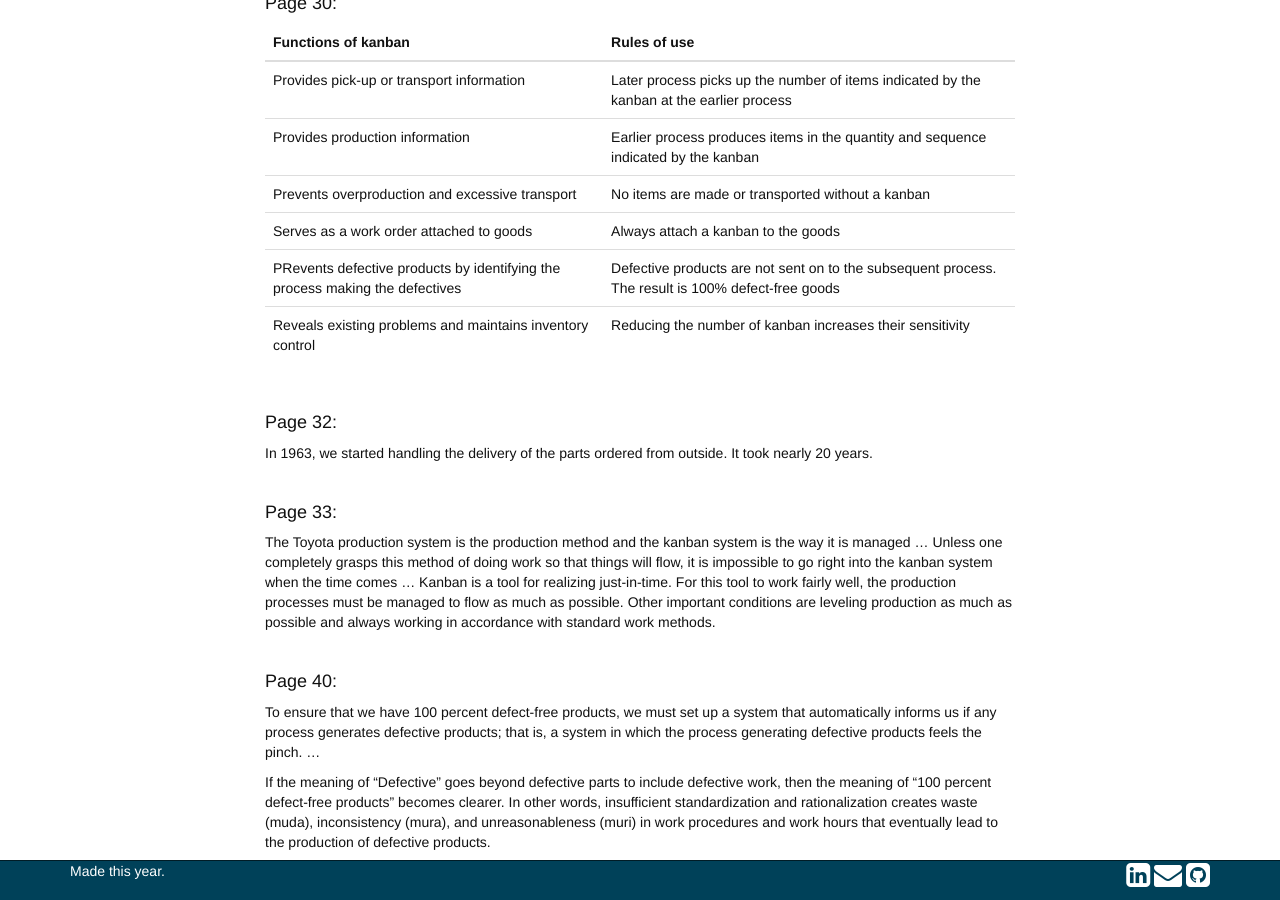
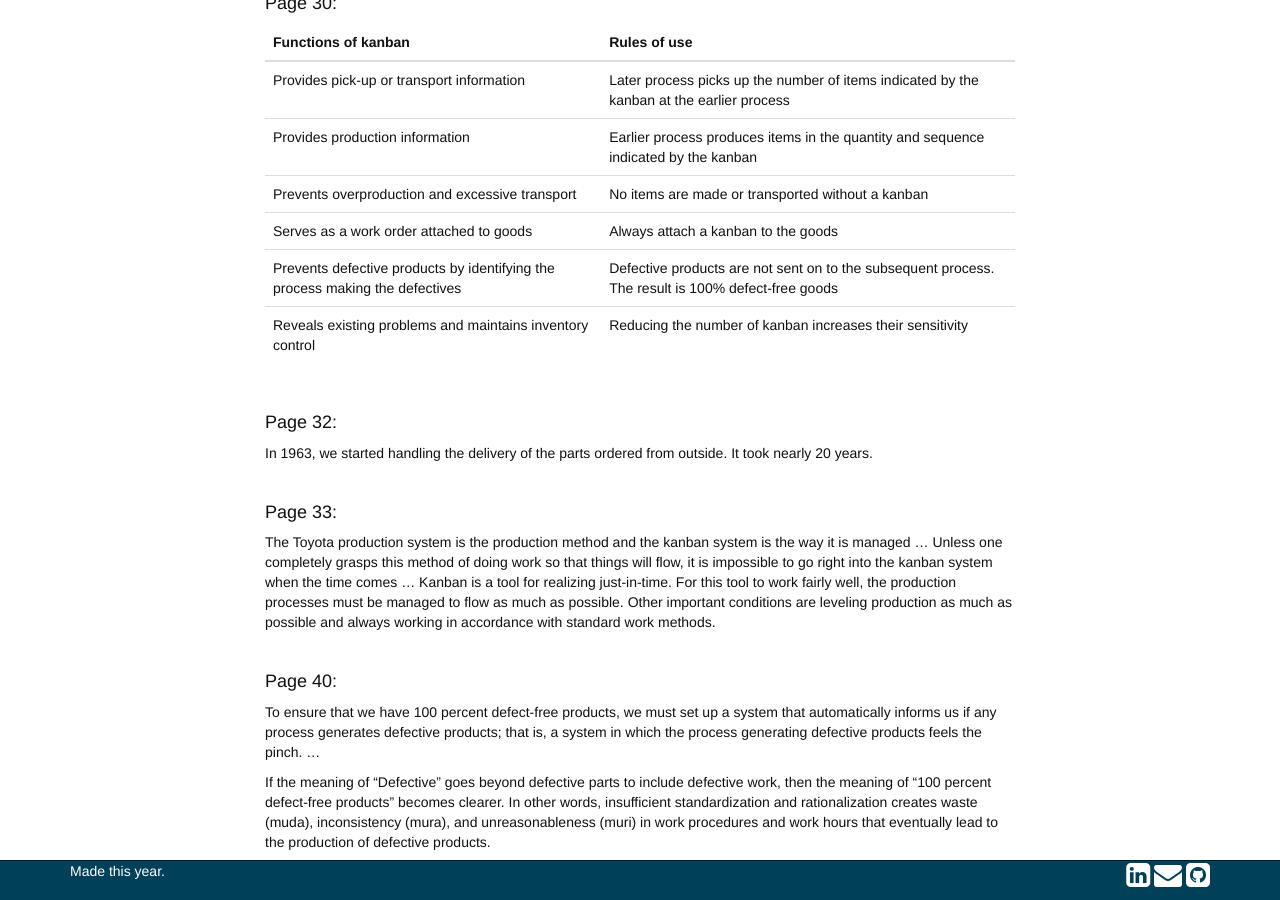
Before and after one commit to cms5109/cms5109.github.io, a Jekyll site: the page built from _posts/2018-06-24-notes-from-toyota-production-system.md, in a window 1280 px wide and 900 px high, scrolled down 657 px. Built offline with Jekyll 4.4.1, drawn with Linux system fonts in a browser that asks for light colours.

Commit message:
Fixed typos

```diff
--- a/_posts/2018-06-24-notes-from-toyota-production-system.md
+++ b/_posts/2018-06-24-notes-from-toyota-production-system.md
@@ -65,7 +65,7 @@
 	</tr>
 	<tr>
 		<td>
-			PRevents defective products by identifying the process making the defectives
+			Prevents defective products by identifying the process making the defectives
 		</td>
 		<td>
 			Defective products are not sent on to the subsequent process. The result is 100% defect-free goods
```
